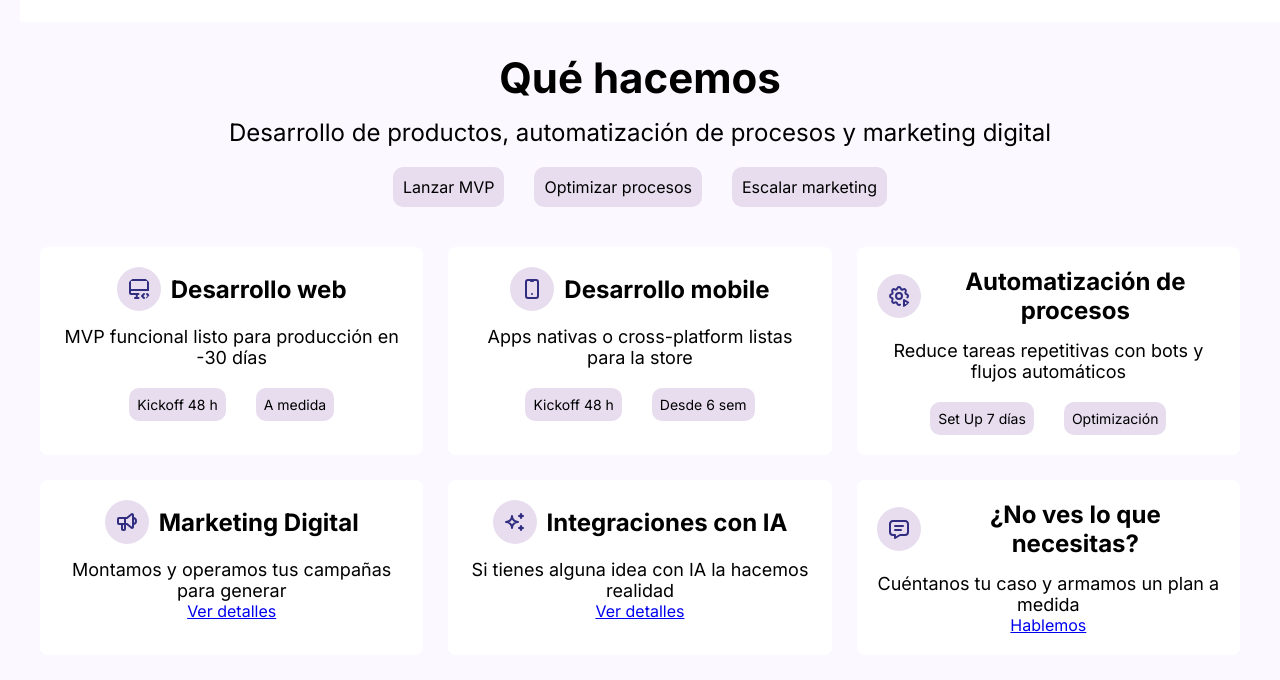
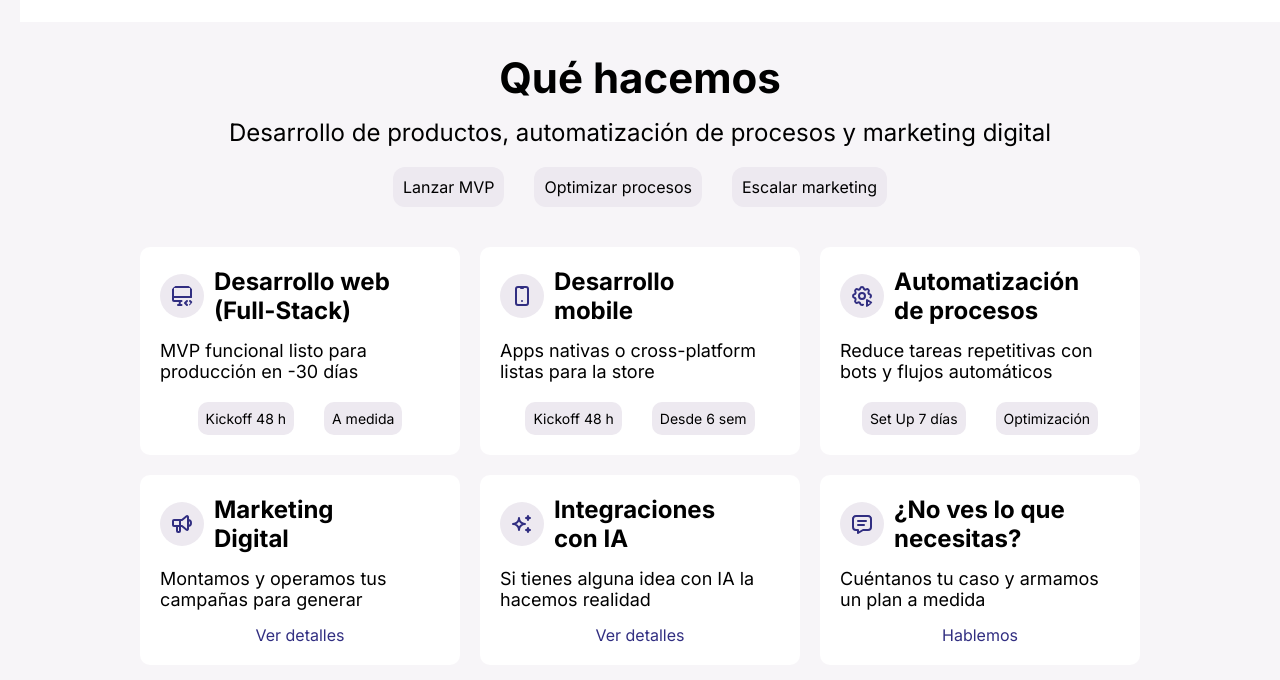
Before and after one commit to SoyDouglas/FissionSoftware, a React (Vite) app: page / in a window 1280 px wide. Shown: the part 850-1530 px from the top of the page. Built offline with nearby package versions, Linux system fonts and the light colour scheme.

Commit message:
What we done section: done

```diff
--- a/src/components/css/WhatWeDo.css
+++ b/src/components/css/WhatWeDo.css
@@ -32,9 +32,9 @@
 }
 
 .wwd-items li {
-    background: #e7ddef;
+    background: #ede9f0;
     padding: 1rem;
-    border-radius: 10px;
+    border-radius: 12px;
     color: black;
     font-weight: 100;
 }
@@ -42,28 +42,30 @@
 .card-grid {
     display: grid;
     grid-template-columns: repeat(3, 1fr);
-    gap: 2.5rem;
+    gap: 2rem;
     list-style: none;
     padding: 0;
     margin: 4rem auto;
-    max-width: 1200px;
+    max-width: 1000px;
     font-size: 1.6rem;
     text-align: center;
 }
 
 .card-title {
   display: flex;
-  justify-content: center;  /* centra horizontalmente img + h3 */
-  align-items: center;      /* alinea ambos en el mismo eje vertical */
-  gap: 1rem;                /* separación entre icono y texto */
+  justify-content: left;  /* centra horizontalmente img + h3 */
+  align-items: center;
+  gap: 1rem;
 }
 
 .card-title h3{
     font-size: 2.4rem;
+    max-width: 180px;
+    text-align: left;
 }
 
 .card-title img{
-    background: #e7ddef;
+    background: #ede9f0;
     padding: 1rem;
     border-radius: 40px;
 }
@@ -71,12 +73,14 @@
 .card p{
     font-size: 1.8rem;
     margin-top: 1.5rem;
+    text-align: left;
+    /* max-width: 250px; */
 }
 
 .card {
     background: #FFFF;
     padding: 2rem;
-    border-radius: 8px;
+    border-radius: 10px
 }
 
 .card ul {
@@ -86,11 +90,12 @@
     justify-content: center;
     gap: 3rem;
     padding: 0;
+    margin-top: 2rem;
 }
 
 .card ul li,
 .card a.card-sub {
-  background: #e7ddef;
+  background: #ede9f0;
   padding: 0.8rem;
   border-radius: 10px;
   color: black;
@@ -98,5 +103,16 @@
   font-size: 1.4rem;
   text-decoration: none;
   display: inline-block;
-  margin-top: 2rem;
 }
+
+.card a {
+  display: inline-block;  /* para que el margin-top funcione */
+  margin-top: 1.5rem;
+  font-size: 1.6rem;      /* acorde al texto */
+  text-decoration: none;
+  color: var(--color-text);
+}
+
+.card a:hover{
+    color: var(--color-accent);
+}
--- a/src/components/layout/WhatWeDo.jsx
+++ b/src/components/layout/WhatWeDo.jsx
@@ -19,7 +19,7 @@ function WhatWeDo() {
                     <li className='card'>
                         <div className='card-title'>
                             <img src={DeviceIMacCode} alt="" />
-                            <h3> Desarrollo web</h3>
+                            <h3> Desarrollo web (Full-Stack)</h3>
                         </div>
                         <p>MVP funcional listo para producción en -30 días</p>
                         <ul>
--- a/src/index.css
+++ b/src/index.css
@@ -15,8 +15,7 @@ body {
 :root {
   --font-display: "Space Grotesk", system-ui, sans-serif;
   --font-body: "Inter", system-ui, sans-serif;
-  --color-background: #FBF8FF;
-  --color-background-alt: #f1eef7;
+  --color-background: #f7f5f8;
   --color-primary: ##A78BFA;
   --color-secundary: #C4B5FD;
   --color-accent: #7C3AED;
```
